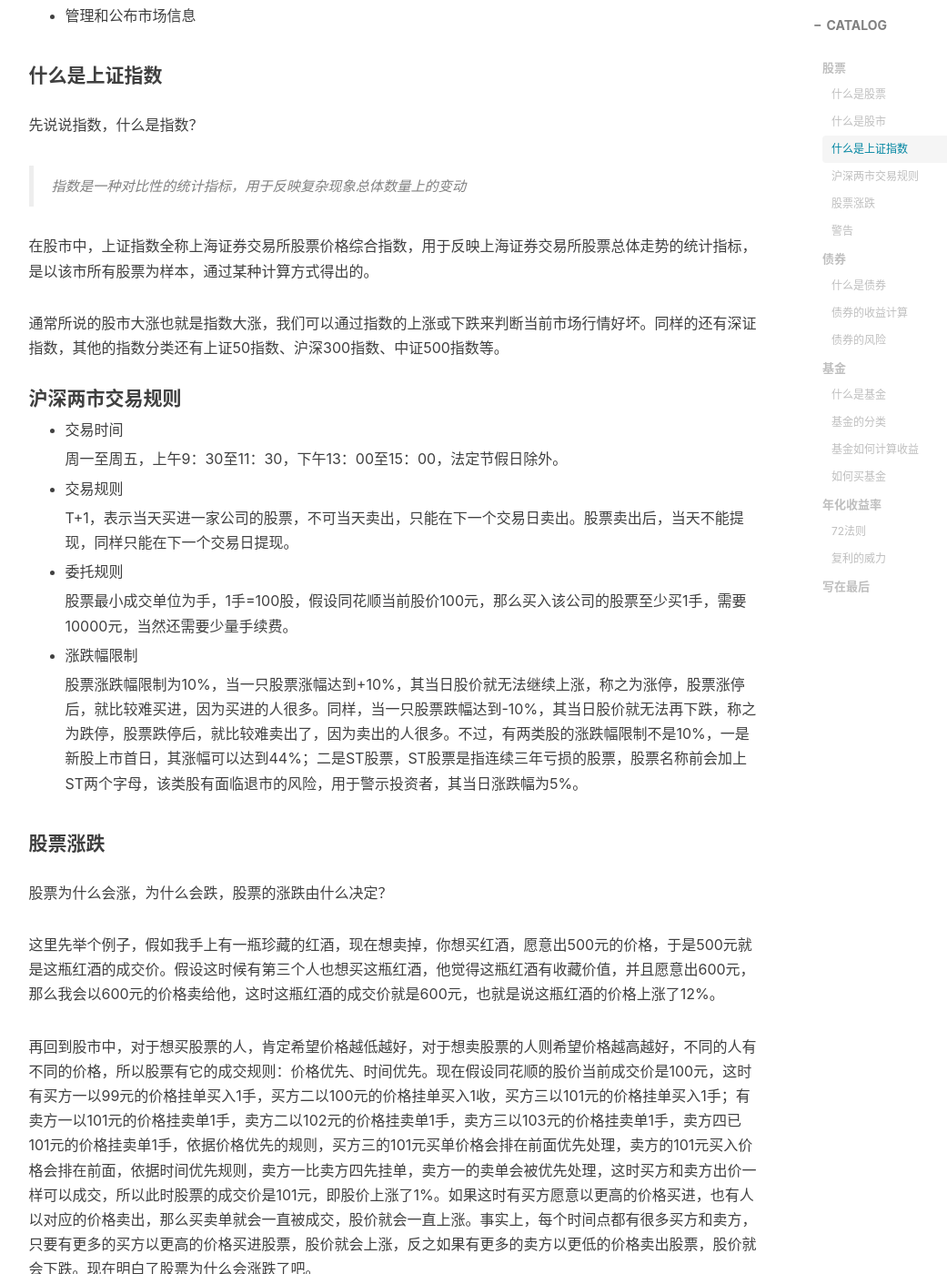
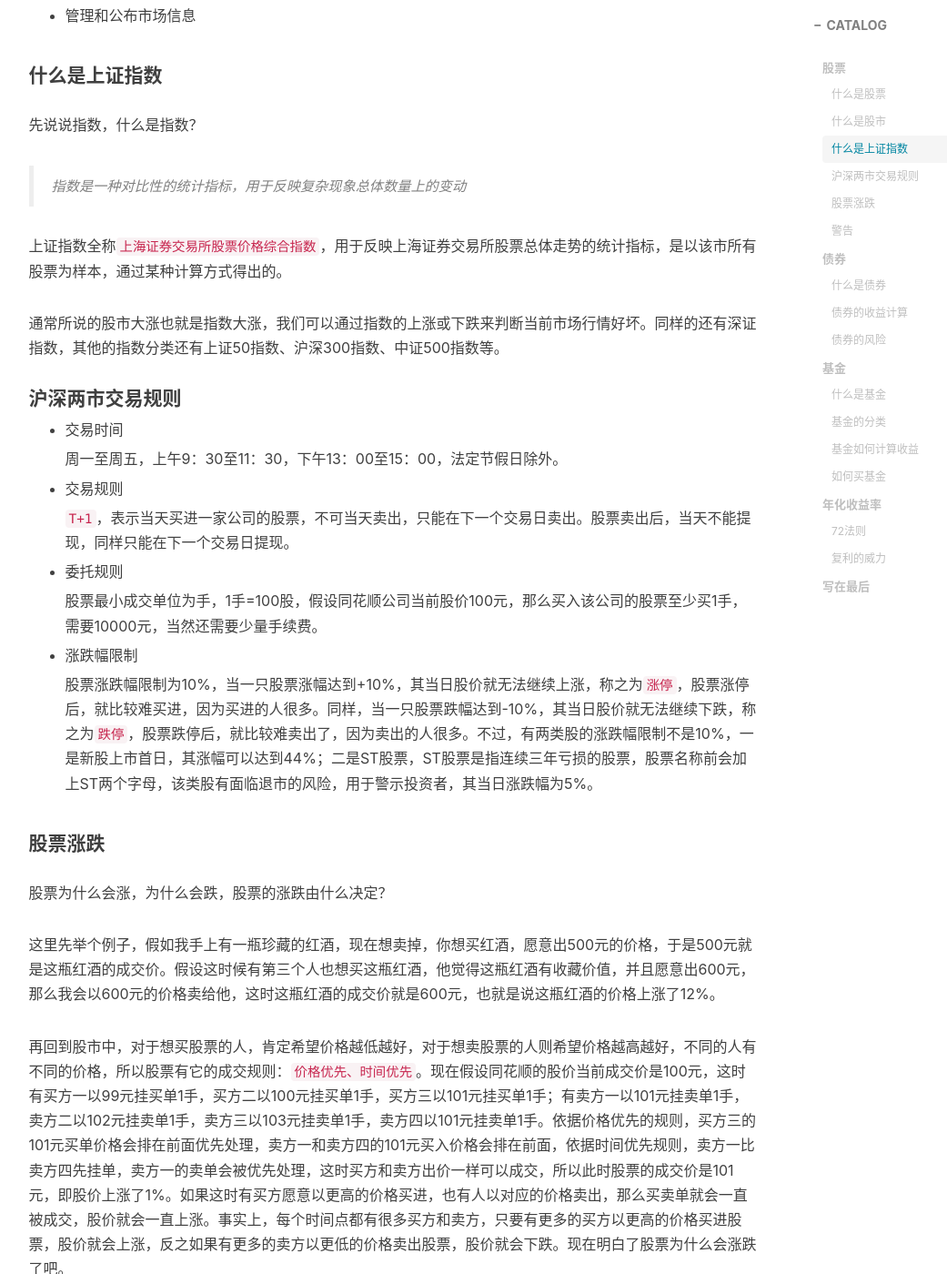
Before and after one commit to fengh0409/fengh0409.github.io, a Jekyll site: the page built from _posts/2019-03-24-make-money.markdown, in a window 1280 px wide and 1400 px high, scrolled down 1015 px. Shown: the whole window at 91% size, without its empty margins (136-1177 px from the left). Built offline with Jekyll 4.4.1, drawn with Linux system fonts in a browser that asks for light colours; nearby versions of some CDN libraries; comment, search, counter and statistics services are not loaded; some of the changed text lies outside the part shown.

Commit message:
Update 2019-03-24-make-money.markdown

```diff
--- a/_posts/2019-03-24-make-money.markdown
+++ b/_posts/2019-03-24-make-money.markdown
@@ -19,14 +19,14 @@ tags:
 #### 什么是股市
 股票不能退股，就是你买了股票不能退，只能将股票转让或者卖给别人。股票转让、买卖和流通的场所就叫股市，只有上市公司的股票才可以在股市上进行交易，非上市公司的股票不能在股市上交易。
 
-目前中国大陆股市有沪市和深市，交易场所分别为上海证券交易所和深圳证券交易所。
+目前中国大陆股市有沪市和深市，交易场所分别为`上海证券交易所`和`深圳证券交易所`。
 * 上海证券交易所
 
-  于1990年11月26日由中国人民银行总行批准成立，同年12月19日正式营业，其主要指数为上证指数。
+  于1990年11月26日由中国人民银行总行批准成立，同年12月19日正式营业，其主要指数为`上证指数`。
 
 * 深圳证券交易所
 
-  于1989年11月15日筹建，1990年12月1日开始营业，其主要指数为深证指数。
+  于1989年11月15日筹建，1990年12月1日开始营业，其主要指数为`深证指数`。
 
 证券交易所除了股票交易，还做哪些事呢？其主要职责有：
 * 提供证券交易的场所和设施
@@ -39,7 +39,7 @@ tags:
 先说说指数，什么是指数？
 > 指数是一种对比性的统计指标，用于反映复杂现象总体数量上的变动
 
-在股市中，上证指数全称上海证券交易所股票价格综合指数，用于反映上海证券交易所股票总体走势的统计指标，是以该市所有股票为样本，通过某种计算方式得出的。
+上证指数全称`上海证券交易所股票价格综合指数`，用于反映上海证券交易所股票总体走势的统计指标，是以该市所有股票为样本，通过某种计算方式得出的。
 
 通常所说的股市大涨也就是指数大涨，我们可以通过指数的上涨或下跌来判断当前市场行情好坏。同样的还有深证指数，其他的指数分类还有上证50指数、沪深300指数、中证500指数等。
 
@@ -50,27 +50,27 @@ tags:
 
 * 交易规则
 
-	T+1，表示当天买进一家公司的股票，不可当天卖出，只能在下一个交易日卖出。股票卖出后，当天不能提现，同样只能在下一个交易日提现。
+	`T+1`，表示当天买进一家公司的股票，不可当天卖出，只能在下一个交易日卖出。股票卖出后，当天不能提现，同样只能在下一个交易日提现。
 
 * 委托规则
 
-	股票最小成交单位为手，1手=100股，假设同花顺当前股价100元，那么买入该公司的股票至少买1手，需要10000元，当然还需要少量手续费。
+	股票最小成交单位为手，1手=100股，假设同花顺公司当前股价100元，那么买入该公司的股票至少买1手，需要10000元，当然还需要少量手续费。
 
 * 涨跌幅限制
 
-	股票涨跌幅限制为10%，当一只股票涨幅达到+10%，其当日股价就无法继续上涨，称之为涨停，股票涨停后，就比较难买进，因为买进的人很多。同样，当一只股票跌幅达到-10%，其当日股价就无法再下跌，称之为跌停，股票跌停后，就比较难卖出了，因为卖出的人很多。不过，有两类股的涨跌幅限制不是10%，一是新股上市首日，其涨幅可以达到44%；二是ST股票，ST股票是指连续三年亏损的股票，股票名称前会加上ST两个字母，该类股有面临退市的风险，用于警示投资者，其当日涨跌幅为5%。
+	股票涨跌幅限制为10%，当一只股票涨幅达到+10%，其当日股价就无法继续上涨，称之为`涨停`，股票涨停后，就比较难买进，因为买进的人很多。同样，当一只股票跌幅达到-10%，其当日股价就无法继续下跌，称之为`跌停`，股票跌停后，就比较难卖出了，因为卖出的人很多。不过，有两类股的涨跌幅限制不是10%，一是新股上市首日，其涨幅可以达到44%；二是ST股票，ST股票是指连续三年亏损的股票，股票名称前会加上ST两个字母，该类股有面临退市的风险，用于警示投资者，其当日涨跌幅为5%。
 
 #### 股票涨跌
 股票为什么会涨，为什么会跌，股票的涨跌由什么决定？
 
 这里先举个例子，假如我手上有一瓶珍藏的红酒，现在想卖掉，你想买红酒，愿意出500元的价格，于是500元就是这瓶红酒的成交价。假设这时候有第三个人也想买这瓶红酒，他觉得这瓶红酒有收藏价值，并且愿意出600元，那么我会以600元的价格卖给他，这时这瓶红酒的成交价就是600元，也就是说这瓶红酒的价格上涨了12%。
 
-再回到股市中，对于想买股票的人，肯定希望价格越低越好，对于想卖股票的人则希望价格越高越好，不同的人有不同的价格，所以股票有它的成交规则：价格优先、时间优先。现在假设同花顺的股价当前成交价是100元，这时有买方一以99元的价格挂单买入1手，买方二以100元的价格挂单买入1收，买方三以101元的价格挂单买入1手；有卖方一以101元的价格挂卖单1手，卖方二以102元的价格挂卖单1手，卖方三以103元的价格挂卖单1手，卖方四已101元的价格挂卖单1手，依据价格优先的规则，买方三的101元买单价格会排在前面优先处理，卖方的101元买入价格会排在前面，依据时间优先规则，卖方一比卖方四先挂单，卖方一的卖单会被优先处理，这时买方和卖方出价一样可以成交，所以此时股票的成交价是101元，即股价上涨了1%。如果这时有买方愿意以更高的价格买进，也有人以对应的价格卖出，那么买卖单就会一直被成交，股价就会一直上涨。事实上，每个时间点都有很多买方和卖方，只要有更多的买方以更高的价格买进股票，股价就会上涨，反之如果有更多的卖方以更低的价格卖出股票，股价就会下跌。现在明白了股票为什么会涨跌了吧。
+再回到股市中，对于想买股票的人，肯定希望价格越低越好，对于想卖股票的人则希望价格越高越好，不同的人有不同的价格，所以股票有它的成交规则：`价格优先、时间优先`。现在假设同花顺的股价当前成交价是100元，这时有买方一以99元挂买单1手，买方二以100元挂买单1手，买方三以101元挂买单1手；有卖方一以101元挂卖单1手，卖方二以102元挂卖单1手，卖方三以103元挂卖单1手，卖方四以101元挂卖单1手。依据价格优先的规则，买方三的101元买单价格会排在前面优先处理，卖方一和卖方四的101元买入价格会排在前面，依据时间优先规则，卖方一比卖方四先挂单，卖方一的卖单会被优先处理，这时买方和卖方出价一样可以成交，所以此时股票的成交价是101元，即股价上涨了1%。如果这时有买方愿意以更高的价格买进，也有人以对应的价格卖出，那么买卖单就会一直被成交，股价就会一直上涨。事实上，每个时间点都有很多买方和卖方，只要有更多的买方以更高的价格买进股票，股价就会上涨，反之如果有更多的卖方以更低的价格卖出股票，股价就会下跌。现在明白了股票为什么会涨跌了吧。
 
 那么，为什么有人愿意花比别人更高的价格去买一件商品呢？因为他觉得值，大家都想要，价格自然就上去了。就是说，当人们看好某件商品的价值时，为了得到这件商品，他们就会以更高的价格买进，所以商品的价格就上涨了，其实这也就是市场供求关系导致的。
 
 #### 警告
-**炒股是一种风险比较高的投资行为，且需要耗费较多时间和精力，对于个人而言，如果没有时间和精力去关注股票，那么购买基金是个不错的选择，不需要我们花时间去打理，且风险相对炒股来说较低。**
+**炒股有风险，投资需谨慎。炒股是一种风险比较高的投资行为，且需要耗费较多时间和精力，对于个人而言，如果没有时间和精力去关注股票，那么购买基金是个不错的选择，不需要我们花时间去打理，且风险相对炒股来说较低。**
 
 ## 债券
 #### 什么是债券
@@ -127,7 +127,7 @@ tags:
 
 * 股票型基金
 
-	大部分（80%以上）资金投资于股票的基金。因为上市的股票太多，一般的股票基金都会按行业再进行细分，比如白酒类基金，资金主要投资白酒类股票；券商类基金，资金主要投资券商类股票。因为股票型基金主要投资于股票，所以其风险是各类基金中最高的，同时收益也是最高的。
+	大部分（80%以上）资金投资于股票的基金。因为上市的股票太多，一般的股票基金都会按行业再进行细分，比如白酒类基金，资金主要投资白酒类股票；券商类基金，资金主要投资券商类股票。**因为股票型基金主要投资于股票，所以其风险是各类基金中最高的，同时收益也是最高的**。
 
 * 债券型基金
 
@@ -148,13 +148,13 @@ tags:
 在讲基金如何计算收益之前，先了解下什么是基金净值和单位基金净值。
 * 基金净值
 
-	> 基金净值是在某一时点上，基金资产的总市值扣除负债后的余额，即基金净值 = 总资产 - 总负债。
+	> 基金净值是在某一时点上，基金资产的总市值扣除负债后的余额，即`基金净值 = 总资产 - 总负债`。
 
 	其中，总资产指基金拥有的所有资产，包括股票、债券、银行存款和其他有价证券等。总负债指基金运作及融资时所形成的负债，包括应付给他人的各项费用、应付资金利息等
 
 * 单位基金净值
 
-	> 单位基金净值是计算收益的重要依据。单位基金资产净值 = (总资产 - 总负债) / 基金单位总数。
+	> 单位基金净值是计算收益的重要依据。`单位基金资产净值 = (总资产 - 总负债) / 基金单位总数`。
 
 	其中，基金单位总数是指当时发行在外的基金单位的总量。因为基金所投资的股票、债券等市场价格每个交易日都是变动的，所以基金净值也是随之变动的。
 
@@ -188,7 +188,7 @@ tags:
 举个例子，假如我在2018年1月1日买入10000元的同花顺股票，于2018年12月31日卖出赚了1000元，那么我2018年买卖股票的年化收益率就是10%。实际上，通常我们所见到的年化收益率是把当前的收益率换算成年收益率后得出的，只是一种理论计算，并不是实际的收益率。比较常见的就是七日年化收益率，它是把最近七天的收益率，在接下来一年的每个七天都按照这种收益率计算得出的。例如余额宝当前的七日年化收益率为2.5%，如果我们现在存入10000元，那么理论上一年后的收益是250元。
 
 #### 72法则
-是指在固定的年化收益率上，资产翻一番所需年数 = 72 / 年化收益率。
+是指在固定的年化收益率上，`资产翻一番所需年数 = 72 / 年化收益率`。
 
 假设每年的投资年化收益率为8%，那么资产翻一番所需的年数为：72 / 8 = 9年。
 
```
Also changed, not shown: other parts of _posts/2019-03-24-make-money.markdown (+2 -2 lines).
